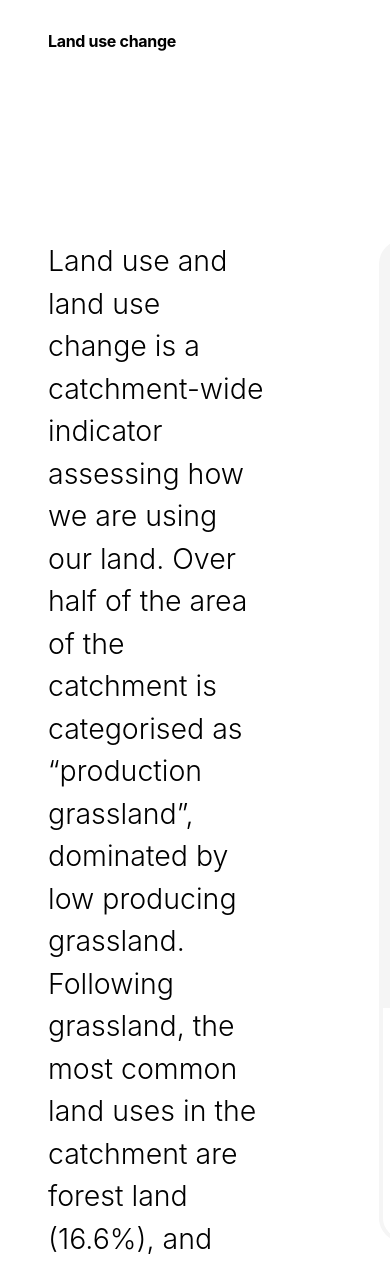
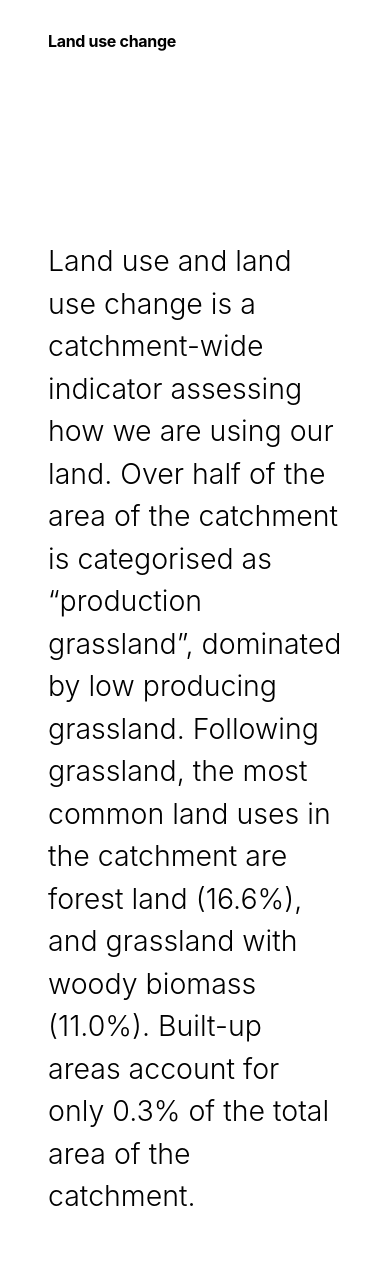
Before and after one commit to enviroaccounts/site-example, a Flask app: template app/templates/pages/landuse_change.html in a window 390 px wide; the page is wider, and only the part inside the window is pictured. Shown: the part 303-1567 px from the top of that part. Run offline with Flask 3, Linux system fonts and the light colour scheme; the template is opened without the code that fills it: most values are stand-ins (such as "Sample title", 1, 10 or a date in 2020); style sheets or scripts are compiled from the project's sources; parts of the project's set-up code (start-up, migrations or seed data) failed here and were passed over; some libraries are stand-ins or nearby versions.

Commit message:
two column container responsive done

```diff
--- a/app/templates/organisims/page_container_two_columns.html
+++ b/app/templates/organisims/page_container_two_columns.html
@@ -1,7 +1,7 @@
 
 {% macro render(margin_bottom="mb-32") -%}
 {%set parent_caller=caller()%}
-<section class="container {{margin_bottom}} mx-auto h-auto flex lg:flex-row md:flex-col sm:flex-col px-12 gap-28">
+<section class="container {{margin_bottom}} mx-auto h-auto flex flex-col px-12 gap-28 lg:flex-row md:flex-col sm:flex-col"">
    {{ parent_caller }}
 </section>
 {%- endmacro %}
```
